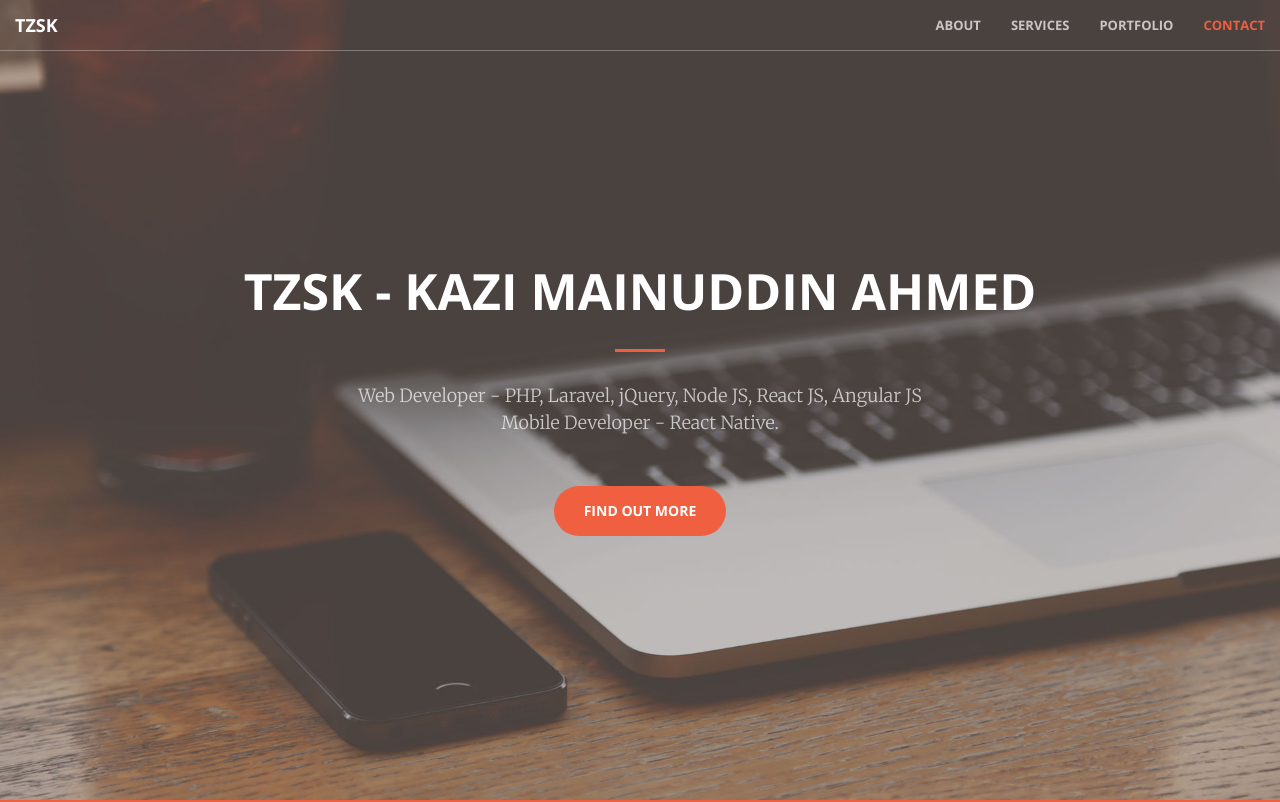
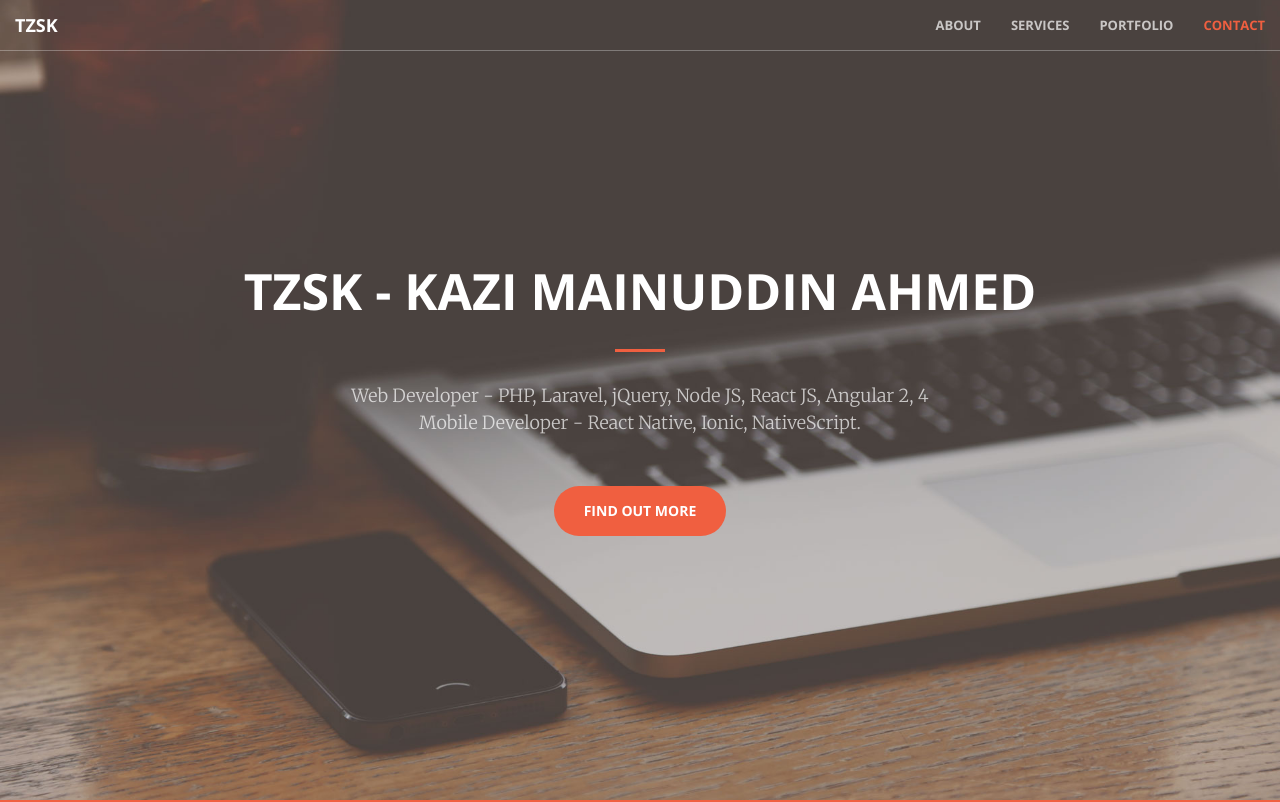
Before and after one commit to tzsk/tzsk.github.io, a website: page index.html in a window 1280 px wide. Shown: the top 802 px of the page. Drawn offline with nearby package versions, Linux system fonts and the light colour scheme.

Commit message:
Update index.html

```diff
--- a/index.html
+++ b/index.html
@@ -73,7 +73,7 @@
             <div class="header-content-inner">
                 <h1 id="homeHeading">TZSK - Kazi Mainuddin Ahmed</h1>
                 <hr>
-                <p>Web Developer - PHP, Laravel, jQuery, Node JS, React JS, Angular JS <br> Mobile Developer - React Native.</p>
+                <p>Web Developer - PHP, Laravel, jQuery, Node JS, React JS, Angular 2, 4 <br> Mobile Developer - React Native, Ionic, NativeScript.</p>
                 <a href="#about" class="btn btn-primary btn-xl page-scroll">Find Out More</a>
             </div>
         </div>
```
